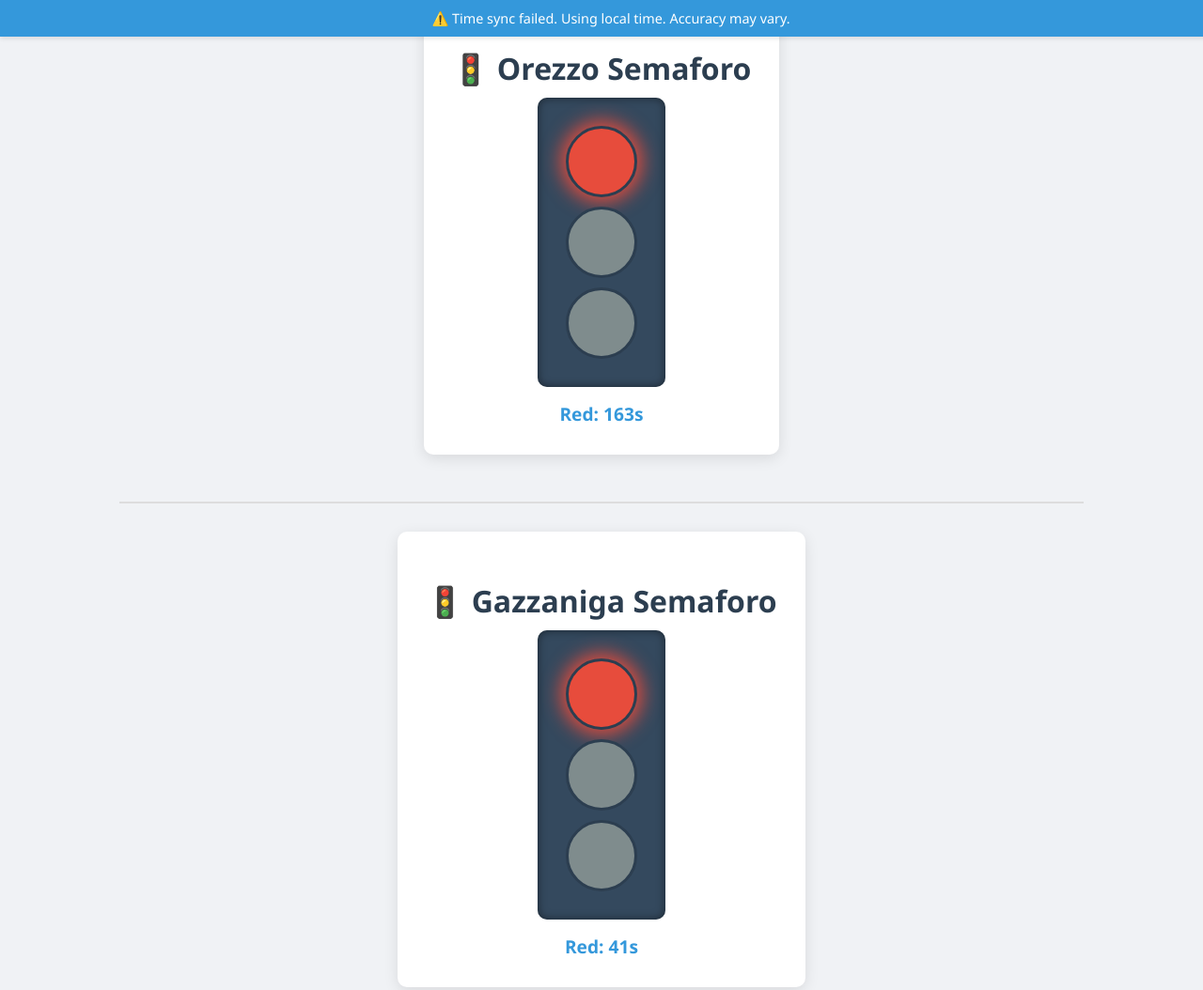
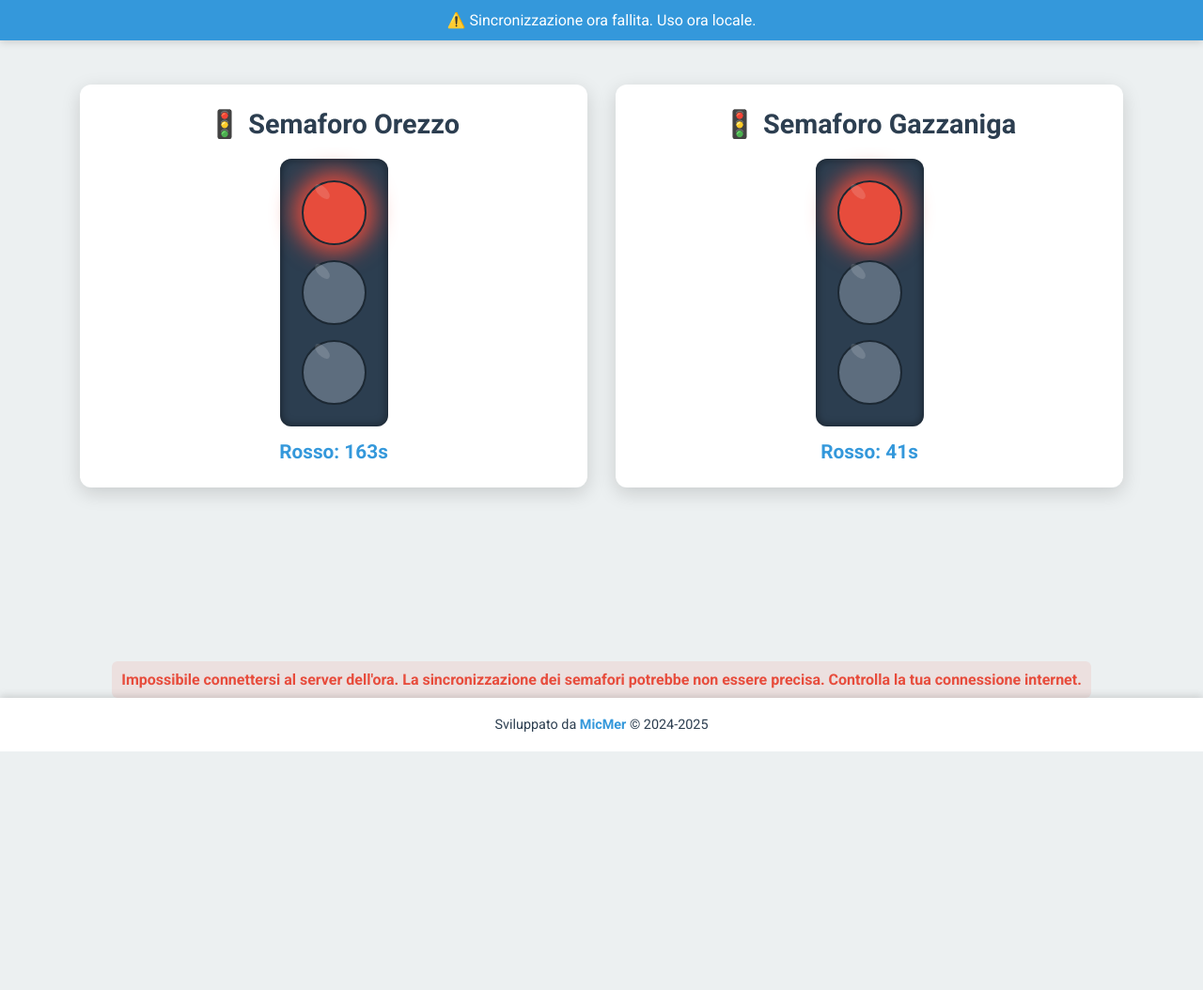
Before and after one commit to micmer-git/semaforo, a plain HTML site: page index.html in a window 1280 px wide. Shown: the top 1054 px of the page at 94% size. After the commit the page ends 800 px from the top, so only its background shows below. Drawn offline with Linux system fonts and the light colour scheme; no server answers.

Commit message:
Update index.html

```diff
--- a/index.html
+++ b/index.html
@@ -1,63 +1,37 @@
 <!DOCTYPE html>
-<html lang="en">
+<html lang="it">
 <head>
     <meta charset="UTF-8">
     <meta name="viewport" content="width=device-width, initial-scale=1.0">
-    <title>Semafori Orezzo & Gazzaniga</title>
+    <title>Semafori Sincronizzati | Orezzo & Gazzaniga</title>
     <style>
+        @import url('https://fonts.googleapis.com/css2?family=Roboto:wght@300;400;700&display=swap');
+
+        :root {
+            --primary-color: #3498db;
+            --dark-bg: #2c3e50;
+            --light-bg: #ecf0f1;
+            --text-color: #333;
+            --light-off: #5D6D7E; /* Darker grey for off state */
+            --red-on: #e74c3c;
+            --orange-on: #f39c12;
+            --green-on: #2ecc71;
+            --shadow-color: rgba(0, 0, 0, 0.15);
+            --border-radius: 12px;
+        }
+
         body {
-            font-family: 'Segoe UI', Tahoma, Geneva, Verdana, sans-serif;
+            font-family: 'Roboto', sans-serif;
             display: flex;
             flex-direction: column;
             align-items: center;
-            justify-content: center;
+            justify-content: space-between; /* Pushes footer down */
             min-height: 100vh;
             margin: 0;
-            background-color: #f0f2f5;
-            color: #333;
-        }
-
-        .container {
-            background-color: #fff;
-            padding: 30px;
-            border-radius: 10px;
-            box-shadow: 0 4px 15px rgba(0, 0, 0, 0.1);
-            text-align: center;
-            margin-bottom: 20px;
-        }
-
-        h1 {
-            color: #2c3e50;
-            margin-bottom: 10px;
-        }
-
-        .traffic-light {
-            background-color: #34495e;
-            padding: 20px;
-            border-radius: 10px;
-            display: inline-block;
-            box-shadow: inset 0 0 10px rgba(0,0,0,0.5);
-        }
-
-        .light {
-            width: 70px;
-            height: 70px;
-            border-radius: 50%;
-            background-color: #7f8c8d; /* Off state */
-            margin: 10px;
-            border: 3px solid #2c3e50;
-            transition: background-color 0.3s ease;
-        }
-
-        .light.red.active { background-color: #e74c3c; box-shadow: 0 0 20px 5px #e74c3c; }
-        .light.orange.active { background-color: #f39c12; box-shadow: 0 0 20px 5px #f39c12; }
-        .light.green.active { background-color: #2ecc71; box-shadow: 0 0 20px 5px #2ecc71; }
-
-        .timer {
-            font-size: 1.2em;
-            margin-top: 10px;
-            color: #3498db;
-            font-weight: bold;
+            background-color: var(--light-bg);
+            color: var(--text-color);
+            padding-top: 70px; /* Space for fixed status bar */
+            box-sizing: border-box;
         }
 
         .status-bar {
@@ -65,27 +39,180 @@
             top: 0;
             left: 0;
             width: 100%;
-            background-color: #3498db;
+            background-color: var(--primary-color);
             color: white;
+            padding: 12px 20px;
+            text-align: center;
+            font-size: 1em;
+            box-shadow: 0 2px 8px var(--shadow-color);
+            z-index: 1000;
+            box-sizing: border-box;
+        }
+
+        .semafori-container {
+            display: flex;
+            flex-wrap: wrap; /* Allows stacking on smaller screens */
+            justify-content: center;
+            align-items: flex-start; /* Align items at the top */
+            gap: 30px;
+            padding: 20px;
+            width: 100%;
+            max-width: 1200px; /* Max width for very large screens */
+            box-sizing: border-box;
+            flex-grow: 1; /* Allows container to take up available space */
+        }
+
+        .semaforo-wrapper {
+            background-color: #fff;
+            padding: 25px;
+            border-radius: var(--border-radius);
+            box-shadow: 0 6px 20px var(--shadow-color);
+            text-align: center;
+            width: calc(50% - 40px); /* For side-by-side, accounting for gap */
+            min-width: 300px; /* Minimum width before stacking */
+            box-sizing: border-box;
+            transition: transform 0.3s ease;
+        }
+
+        .semaforo-wrapper:hover {
+            transform: translateY(-5px);
+        }
+
+        h1 {
+            color: var(--dark-bg);
+            margin-top: 0;
+            margin-bottom: 20px;
+            font-size: 1.8em;
+            font-weight: 700;
+        }
+
+        .traffic-light-housing {
+            background-color: var(--dark-bg);
+            padding: 15px;
+            border-radius: var(--border-radius);
+            display: flex; /* Changed to flex for horizontal lights if needed, but keeping vertical for now */
+            flex-direction: column;
+            align-items: center;
+            box-shadow: inset 0 0 10px rgba(0,0,0,0.5);
+            margin: 0 auto 15px auto; /* Center the housing */
+            width: fit-content;
+        }
+
+        .light {
+            width: 65px;
+            height: 65px;
+            border-radius: 50%;
+            background-color: var(--light-off);
+            margin: 8px;
+            border: 2px solid #1c2833; /* Darker border */
+            transition: background-color 0.3s ease, box-shadow 0.3s ease;
+            position: relative; /* For potential pseudo-elements like glare */
+        }
+
+        .light::before { /* Subtle glare effect */
+            content: '';
+            position: absolute;
+            top: 5px;
+            left: 10px;
+            width: 20px;
+            height: 10px;
+            background: rgba(255,255,255,0.2);
+            border-radius: 10px / 5px;
+            transform: rotate(45deg);
+            opacity: 0.7;
+        }
+
+        .light.red.active { background-color: var(--red-on); box-shadow: 0 0 25px 8px var(--red-on); }
+        .light.orange.active { background-color: var(--orange-on); box-shadow: 0 0 25px 8px var(--orange-on); }
+        .light.green.active { background-color: var(--green-on); box-shadow: 0 0 25px 8px var(--green-on); }
+
+        .timer {
+            font-size: 1.3em;
+            margin-top: 15px;
+            color: var(--primary-color);
+            font-weight: 700;
+            min-height: 25px; /* Prevent layout shift when text changes */
+        }
+
+        .error-message {
+            color: var(--red-on);
+            font-weight: bold;
+            margin-top: 15px;
             padding: 10px;
+            background-color: rgba(231, 76, 60, 0.1);
+            border-radius: 6px;
+            display: none; /* Hidden by default */
+        }
+
+        .error-message.visible {
+            display: block;
+        }
+
+        footer {
+            width: 100%;
             text-align: center;
+            padding: 20px;
+            background-color: #fff;
+            color: var(--dark-bg);
             font-size: 0.9em;
-            box-shadow: 0 2px 5px rgba(0,0,0,0.1);
+            box-shadow: 0 -2px 8px var(--shadow-color);
+            margin-top: auto; /* Pushes footer to bottom if content is short */
+            box-sizing: border-box;
         }
-        .error-message {
-            color: #e74c3c;
+
+        footer a {
+            color: var(--primary-color);
+            text-decoration: none;
             font-weight: bold;
-            margin-top: 10px;
+        }
+
+        footer a:hover {
+            text-decoration: underline;
+        }
+
+        /* Responsive adjustments */
+        @media (max-width: 768px) {
+            body {
+                padding-top: 60px; /* Adjust for potentially smaller status bar */
+            }
+            .semafori-container {
+                flex-direction: column;
+                align-items: center;
+                gap: 25px;
+                padding: 15px;
+            }
+            .semaforo-wrapper {
+                width: 100%;
+                max-width: 400px; /* Max width on mobile for better readability */
+                min-width: unset;
+                padding: 20px;
+            }
+            h1 {
+                font-size: 1.5em;
+            }
+            .light {
+                width: 55px;
+                height: 55px;
+                margin: 7px;
+            }
+            .timer {
+                font-size: 1.1em;
+            }
+            .status-bar {
+                font-size: 0.85em;
+                padding: 10px 15px;
+            }
         }
     </style>
 </head>
 <body>
 
-    <div class="status-bar" id="timeStatus">Fetching current time... 🌍</div>
+    <div class="status-bar" id="timeStatus">Recupero ora corrente... 🌍</div>
 
-    <div class="container">
-        <h1>🚦 Orezzo Semaforo</h1>
-        <div class="traffic-light" id="orezzo">
+    <div class="semafori-container">
+        <div class="semaforo-wrapper">
+            <h1>🚦 Semaforo Orezzo</h1>
+            <div class="traffic-light-housing">
                 <div class="light red" id="orezzo-red"></div>
                 <div class="light orange" id="orezzo-orange"></div>
                 <div class="light green" id="orezzo-green"></div>
@@ -93,18 +220,22 @@
             <div class="timer" id="orezzo-timer">-- s</div>
         </div>
 
-    <hr style="width: 80%; border: 1px solid #ddd; margin: 30px 0;">
-
-    <div class="container">
-        <h1>🚦 Gazzaniga Semaforo</h1>
-        <div class="traffic-light" id="gazzaniga">
+        <div class="semaforo-wrapper">
+            <h1>🚦 Semaforo Gazzaniga</h1>
+            <div class="traffic-light-housing">
                 <div class="light red" id="gazzaniga-red"></div>
                 <div class="light orange" id="gazzaniga-orange"></div>
                 <div class="light green" id="gazzaniga-green"></div>
             </div>
             <div class="timer" id="gazzaniga-timer">-- s</div>
         </div>
+    </div>
+
     <div id="error-container" class="error-message"></div>
+
+    <footer>
+        Sviluppato da <a href="https://linktr.ee/micmer" target="_blank" rel="noopener noreferrer">MicMer</a> &copy; 2024-2025
+    </footer>
 
 <script>
     const GREEN_TIME = 31; // seconds
@@ -112,13 +243,12 @@
     const RED_TIME = (7 * 60) + 35; // 7 minutes and 35 seconds
     const CYCLE_TIME = GREEN_TIME + ORANGE_TIME + RED_TIME;
 
-    // Reference green times (in UTC to avoid timezone issues with Date parsing)
-    // User provided local times. Assuming they are for Italy (CEST, UTC+2 during DST)
-    // To make it robust, we'll use UTC.
-    // Gazzaniga: 3rd of June, 12:57:15 CEST == 2025-06-03T10:57:15Z
-    // Orezzo:    4th of June, 19:24:10 CEST == 2025-06-04T17:24:10Z
+    // Reference green times (UTC)
+    // Gazzaniga: 3rd of June 2025, 12:57:15 CEST (UTC+2) -> 2025-06-03T10:57:15Z
+    // Orezzo:    4th of June 2025, 19:24:10 CEST (UTC+2) -> 2025-06-04T17:24:10Z
     const GAZZANIGA_GREEN_REF_MS = Date.UTC(2025, 5, 3, 10, 57, 15); // Month is 0-indexed (5 = June)
     const OREZZO_GREEN_REF_MS = Date.UTC(2025, 5, 4, 17, 24, 10);
+
 
     const gazzanigaRed = document.getElementById('gazzaniga-red');
     const gazzanigaOrange = document.getElementById('gazzaniga-orange');
@@ -134,25 +264,29 @@
     const errorContainer = document.getElementById('error-container');
 
     let timeOffset = 0; // Difference between local time and server time in ms
+    let serverTimeInitialized = false;
 
     async function fetchTimeIs() {
         try {
+            // Using timeapi.io as it's generally reliable for specific timezones
             const response = await fetch('https://timeapi.io/api/Time/current/zone?timeZone=Europe/Rome', { cache: 'no-store' });
             if (!response.ok) {
-                throw new Error(`HTTP error! status: ${response.status}`);
+                throw new Error(`Errore HTTP! Stato: ${response.status}`);
             }
             const data = await response.json();
             const serverTime = new Date(data.dateTime).getTime();
             const localTime = Date.now();
             timeOffset = serverTime - localTime;
-            timeStatus.textContent = `🕒 Time synchronized with Europe/Rome: ${new Date(serverTime).toLocaleString('it-IT')}`;
-            errorContainer.textContent = ''; // Clear previous errors
+            serverTimeInitialized = true;
+            timeStatus.textContent = `🕒 Ora sincronizzata (Europe/Rome): ${new Date(serverTime).toLocaleTimeString('it-IT', { hour: '2-digit', minute: '2-digit', second: '2-digit' })}`;
+            errorContainer.classList.remove('visible');
             return serverTime;
         } catch (error) {
-            console.error("Failed to fetch time from timeapi.io:", error);
-            timeStatus.textContent = "⚠️ Time sync failed. Using local time. Accuracy may vary.";
-            errorContainer.textContent = "Could not connect to the time server. The traffic lights might not be perfectly synchronized. Please check your internet connection.";
-            // Fallback to local time if API fails
+            console.error("Impossibile recuperare l'ora da timeapi.io:", error);
+            timeStatus.textContent = "⚠️ Sincronizzazione ora fallita. Uso ora locale.";
+            errorContainer.textContent = "Impossibile connettersi al server dell'ora. La sincronizzazione dei semafori potrebbe non essere precisa. Controlla la tua connessione internet.";
+            errorContainer.classList.add('visible');
+            serverTimeInitialized = false; // Fallback to local time, offset remains 0
             return Date.now();
         }
     }
@@ -163,18 +297,28 @@
 
     function updateTrafficLight(name, referenceGreenMs, redLight, orangeLight, greenLight, timerDisplay) {
         const nowMs = getCurrentSynchronizedTime();
-        const elapsedMsSinceRefGreen = nowMs - referenceGreenMs;
 
-        if (elapsedMsSinceRefGreen < 0) {
-            // Reference time is in the future, show all off or default to red
-            redLight.classList.add('active');
+        // Check if reference time is valid and in the past
+        if (isNaN(referenceGreenMs) || referenceGreenMs > nowMs && serverTimeInitialized) {
+             // If server time is initialized and ref time is in future, show waiting
+            redLight.classList.add('active'); // Default to red if waiting
             orangeLight.classList.remove('active');
             greenLight.classList.remove('active');
-            timerDisplay.textContent = `Starts in ${Math.round(-elapsedMsSinceRefGreen / 1000)}s`;
+            const waitSeconds = Math.round((referenceGreenMs - nowMs) / 1000);
+            timerDisplay.textContent = `Attesa: ${waitSeconds > 0 ? waitSeconds : 0}s`;
+            return;
+        } else if (isNaN(referenceGreenMs)) {
+            // If ref time is invalid (e.g. bad date)
+            redLight.classList.remove('active');
+            orangeLight.classList.remove('active');
+            greenLight.classList.remove('active');
+            timerDisplay.textContent = `Errore Config.`;
             return;
         }
 
-        const timeIntoCycle = (elapsedMsSinceRefGreen / 1000) % CYCLE_TIME; // in seconds
+
+        const elapsedMsSinceRefGreen = nowMs - referenceGreenMs;
+        const timeIntoCycle = (elapsedMsSinceRefGreen / 1000) % CYCLE_TIME;
 
         let state = "";
         let timeLeftInState = 0;
@@ -184,15 +328,15 @@
         greenLight.classList.remove('active');
 
         if (timeIntoCycle < GREEN_TIME) {
-            state = "Green";
+            state = "Verde";
             greenLight.classList.add('active');
             timeLeftInState = GREEN_TIME - timeIntoCycle;
         } else if (timeIntoCycle < GREEN_TIME + ORANGE_TIME) {
-            state = "Orange";
+            state = "Arancione";
             orangeLight.classList.add('active');
             timeLeftInState = (GREEN_TIME + ORANGE_TIME) - timeIntoCycle;
         } else {
-            state = "Red";
+            state = "Rosso";
             redLight.classList.add('active');
             timeLeftInState = CYCLE_TIME - timeIntoCycle;
         }
@@ -200,17 +344,26 @@
     }
 
     async function initialize() {
-        await fetchTimeIs(); // Fetch and set time offset
+        await fetchTimeIs();
 
         setInterval(() => {
+            updateTrafficLight("Orezzo", OREZZO_GREEN_REF_MS, orezzoRed, orezzoOrange, orezzoGreen, orezzoTimer);
             updateTrafficLight("Gazzaniga", GAZZANIGA_GREEN_REF_MS, gazzanigaRed, gazzanigaOrange, gazzanigaGreen, gazzanigaTimer);
+        }, 1000);
+
+        // Initial update after fetching time
         updateTrafficLight("Orezzo", OREZZO_GREEN_REF_MS, orezzoRed, orezzoOrange, orezzoGreen, orezzoTimer);
-        }, 1000); // Update every second
+        updateTrafficLight("Gazzaniga", GAZZANIGA_GREEN_REF_MS, gazzanigaRed, gazzanigaOrange, gazzanigaGreen, gazzanigaTimer);
+    }
 
-        // Initial update
-        updateTrafficLight("Gazzaniga", GAZZANIGA_GREEN_REF_MS, gazzanigaRed, gazzanigaOrange, gazzanigaGreen, gazzanigaTimer);
-        updateTrafficLight("Orezzo", OREZZO_GREEN_REF_MS, orezzoRed, orezzoOrange, orezzoGreen, orezzoTimer);
+    // Handle cases where the page might be left open and computer goes to sleep
+    // Re-sync time when page becomes visible again after a long period
+    document.addEventListener("visibilitychange", () => {
+        if (document.visibilityState === "visible") {
+            console.log("Page became visible, re-checking time sync.");
+            fetchTimeIs(); // Re-fetch time to ensure accuracy
         }
+    });
 
     initialize();
 
```
Lines whose indentation alone changed are shown as unchanged.
